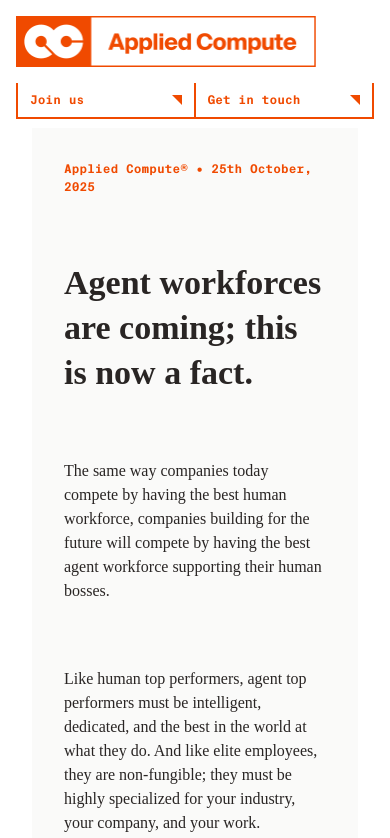
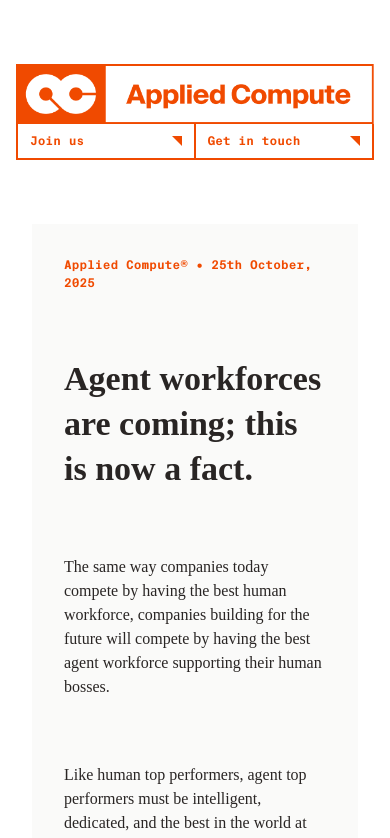
Before and after one commit to hpk992/applied-compute, a Next.js app: page /traditional in a window 390 px wide. Shown: the top 838 px of the page. Built offline with nearby package versions, Linux system fonts and the light colour scheme; a web font is replaced by a local one.

Commit message:
header mobile zindex issue fix

```diff
--- a/app/components/DynamicHeader.tsx
+++ b/app/components/DynamicHeader.tsx
@@ -80,11 +80,11 @@ export default function DynamicHeader() {
 
       {/* ================================================================== */}
       {/* MOBILE FIXED HEADER                                                */}
-      {/* Always visible on mobile, only buttons slide up/down               */}
+      {/* Always visible on mobile, only buttons collapse/expand             */}
       {/* ================================================================== */}
-      <header className="fixed top-0 z-20 w-full sm:hidden">
+      <header className="bg-background fixed top-0 z-20 w-full sm:hidden">
         {/* Mobile logo - always visible */}
-        <div className="bg-background relative z-30 pt-16">
+        <div className="pt-16">
           <Image
             className="bg-background w-full px-4"
             src="/logo-Applied-Compute.png"
@@ -94,10 +94,10 @@ export default function DynamicHeader() {
           />
         </div>
 
-        {/* Mobile navigation buttons - slide up/down with background */}
+        {/* Mobile navigation buttons - collapse/expand height */}
         <div
-          className={`bg-background relative z-20 w-full px-4 transition-transform duration-300 ease-in-out ${
-            isVisible ? 'translate-y-0' : '-translate-y-full'
+          className={`w-full overflow-hidden px-4 transition-all duration-300 ease-in-out ${
+            isVisible ? 'max-h-20 opacity-100' : 'max-h-0 opacity-0'
           }`}
         >
           <div className="flex w-full">
--- a/app/traditional/page.tsx
+++ b/app/traditional/page.tsx
@@ -99,11 +99,11 @@ export default function Home() {
       {/* <LoadingOverlay /> */}
 
       {/* ================================================================== */}
-      {/* DYNAMIC TRADITIONAL HEADER                                         */}
-      {/* Logo on left, navigation on right, hides/shows on scroll          */}
+      {/* DESKTOP FIXED HEADER                                               */}
+      {/* Only visible on desktop (≥640px), shows navigation buttons        */}
       {/* ================================================================== */}
       <header
-        className={`bg-background fixed top-0 z-20 w-full transition-transform duration-300 ease-in-out ${
+        className={`bg-background fixed top-0 z-20 hidden w-full transition-transform duration-300 ease-in-out sm:block ${
           isVisible ? 'translate-y-0' : '-translate-y-full'
         }`}
       >
@@ -118,14 +118,36 @@ export default function Home() {
           />
 
           {/* Navigation buttons on the right - Desktop */}
-          <div className="hidden sm:flex">
+          <div className="flex">
             <Button type="primary" icon="default" text="Join us" />
             <Button type="primary" icon="default" text="Get in touch" removeBorders={['left']} />
           </div>
         </div>
+      </header>
 
-        {/* Mobile navigation buttons - full width */}
-        <div className="flex w-full px-4 sm:hidden">
+      {/* ================================================================== */}
+      {/* MOBILE FIXED HEADER                                                */}
+      {/* Always visible on mobile, only buttons collapse/expand             */}
+      {/* ================================================================== */}
+      <header className="bg-background fixed top-0 z-20 w-full sm:hidden">
+        {/* Mobile logo - always visible */}
+        <div className="pt-16">
+          <Image
+            className="bg-background w-full px-4"
+            src="/logo-Applied-Compute.png"
+            alt="Applied Compute Logo"
+            width={300}
+            height={49}
+          />
+        </div>
+
+        {/* Mobile navigation buttons - collapse/expand height */}
+        <div
+          className={`w-full overflow-hidden px-4 transition-all duration-300 ease-in-out ${
+            isVisible ? 'max-h-20 opacity-100' : 'max-h-0 opacity-0'
+          }`}
+        >
+          <div className="flex w-full">
             <Button
               type="primary"
               icon="default"
@@ -141,13 +163,14 @@ export default function Home() {
               className="w-full"
             />
           </div>
+        </div>
       </header>
 
       {/* ================================================================== */}
       {/* MAIN CONTENT                                                       */}
       {/* Centered single-column layout                                      */}
       {/* ================================================================== */}
-      <main className="flex justify-center px-4 pt-32 pb-28 max-[1228px]:px-8 sm:pt-24">
+      <main className="flex justify-center px-4 pt-24 pb-28 max-[1228px]:px-8 max-sm:pt-56 sm:pt-24">
         {/* ---------------------------------------------------------------- */}
         {/* CENTERED CONTENT SECTIONS                                        */}
         {/* ---------------------------------------------------------------- */}
```
Lines whose indentation alone changed are shown as unchanged.
